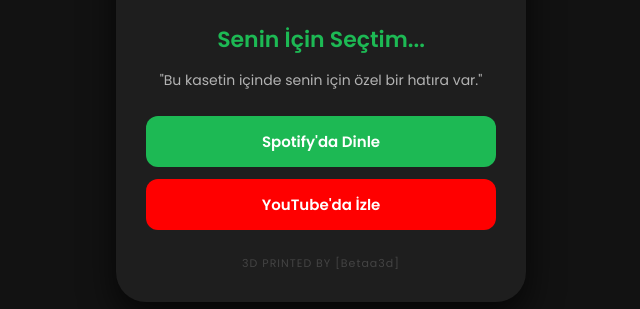
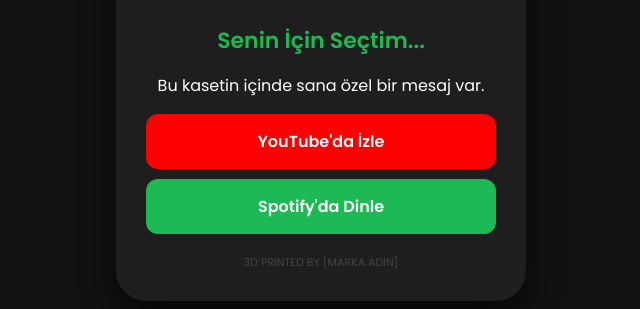
Before and after one commit to betaa3d/retro-kaset, a plain HTML site: page index.html in a window 1280 px wide. Shown: the part 323-632 px from the top of the page, without its empty margins (319-959 px from the left). Drawn offline with Linux system fonts and the light colour scheme.

Commit message:
Update index.html

```diff
--- a/index.html
+++ b/index.html
@@ -3,7 +3,7 @@
 <head>
     <meta charset="UTF-8">
     <meta name="viewport" content="width=device-width, initial-scale=1.0">
-    <title>Senin İçin Bir Şarkı</title>
+    <title>Anılar Kasette</title>
     <link href="https://fonts.googleapis.com/css2?family=Poppins:wght@300;400;600&display=swap" rel="stylesheet">
     <style>
         body {
@@ -15,9 +15,7 @@
             align-items: center;
             height: 100vh;
             margin: 0;
-            overflow: hidden; /* Ekranın kaymasını engeller */
         }
-
         .container {
             width: 85%;
             max-width: 350px;
@@ -27,79 +25,43 @@
             box-shadow: 0 15px 35px rgba(0,0,0,0.7);
             text-align: center;
         }
-
-        /* Dönen Kaset Animasyonu */
         .cassette-icon {
             font-size: 70px;
             margin-bottom: 20px;
             display: inline-block;
-            animation: rotateCassette 5s linear infinite;
+            animation: rotate 5s linear infinite;
         }
-
-        @keyframes rotateCassette {
+        @keyframes rotate {
             from { transform: rotate(0deg); }
             to { transform: rotate(360deg); }
         }
-
-        h1 {
-            font-size: 22px;
-            margin-bottom: 8px;
-            color: #1DB954;
-        }
-
-        p {
-            font-size: 14px;
-            color: #b3b3b3;
-            margin-bottom: 25px;
-            line-height: 1.5;
-        }
-
+        h1 { font-size: 22px; color: #1DB954; }
         .btn {
-            display: flex;
-            align-items: center;
-            justify-content: center;
-            padding: 14px;
-            margin-bottom: 12px;
+            display: block;
+            padding: 15px;
+            margin: 10px 0;
             border-radius: 12px;
             text-decoration: none;
             font-weight: 600;
-            font-size: 15px;
-            transition: all 0.3s ease;
+            transition: 0.3s;
         }
-
-        .btn:hover { transform: translateY(-3px); opacity: 0.9; }
-
         .btn-spotify { background-color: #1DB954; color: white; }
         .btn-youtube { background-color: #FF0000; color: white; }
-
-        .footer {
-            margin-top: 25px;
-            font-size: 11px;
-            color: #444;
-            letter-spacing: 1px;
-        }
+        .footer { margin-top: 20px; font-size: 11px; color: #444; }
     </style>
 </head>
 <body>
-
     <div class="container">
         <div class="cassette-icon">📼</div>
+        <h1>Senin İçin Seçtim...</h1>
+        <p>Bu kasetin içinde sana özel bir mesaj var.</p>
 
-        <h1>Senin İçin Seçtim...</h1>
-        <p>"Bu kasetin içinde senin için özel bir hatıra var."</p>
+        <a href="https://music.youtube.com/watch?v=N2WchAwoIR8" class="btn btn-youtube" target="_blank">YouTube'da İzle</a>
 
-        <a href="https://open.spotify.com/intl-tr/track/6FGbxOWr2PhOHd6N06nafP?si=f13ebc2210d44b95" class="btn btn-spotify" target="_blank">
-            Spotify'da Dinle
-        </a>
+        <a href="https://open.spotify.com/intl-tr/track/6FGbxOWr2PhOHd6N06nafP?si=f13ebc2210d44b95" class="btn btn-spotify" target="_blank">Spotify'da Dinle</a>
 
-        <a href="https://music.youtube.com/watch?v=N2WchAwoIR8" class="btn btn-youtube" target="_blank">
-            YouTube'da İzle
-        </a>
 
-        <div class="footer">
-            3D PRINTED BY [Betaa3d]
-        </div>
+        <div class="footer">3D PRINTED BY [MARKA ADIN]</div>
     </div>
-
 </body>
 </html>
```
